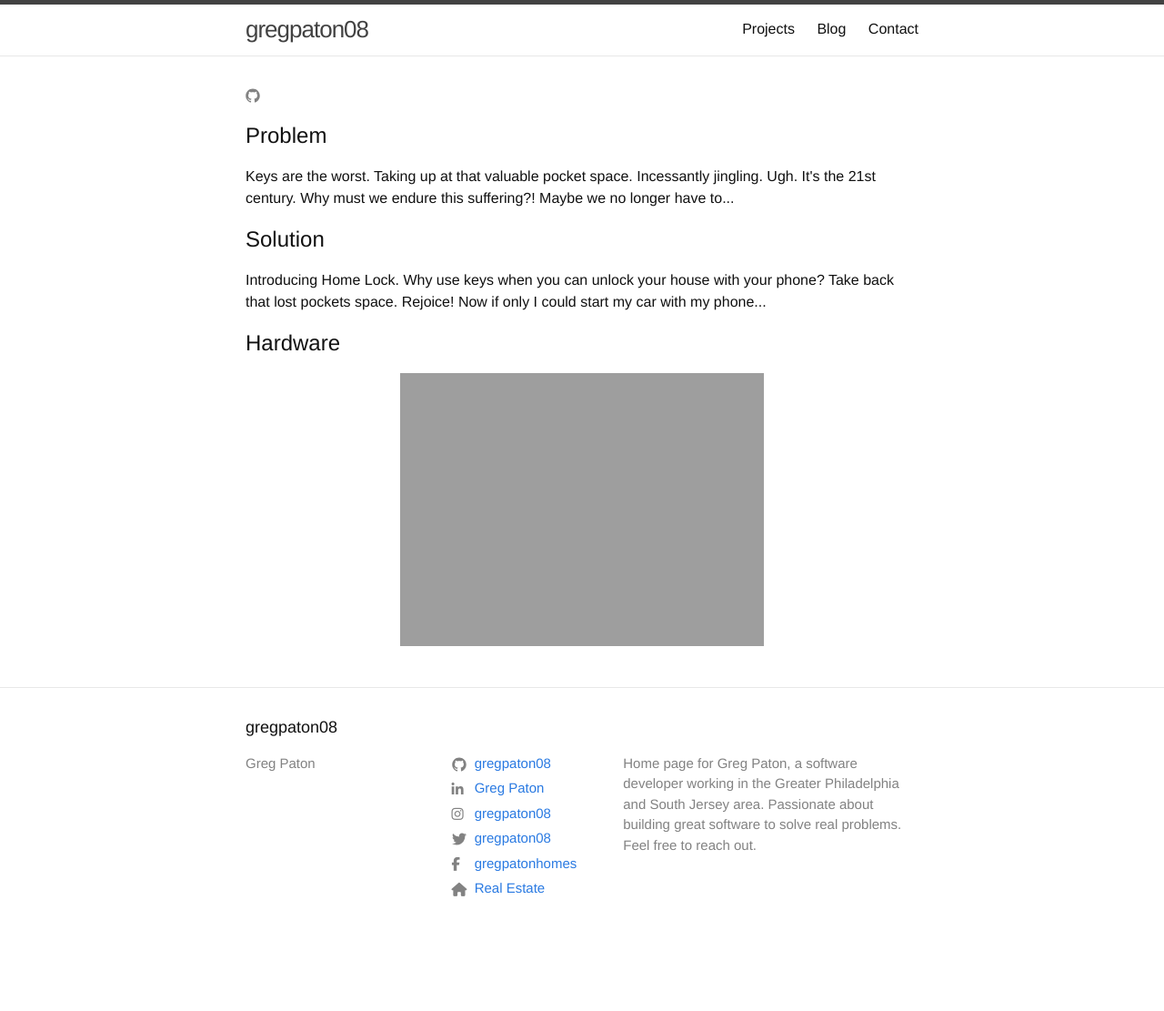
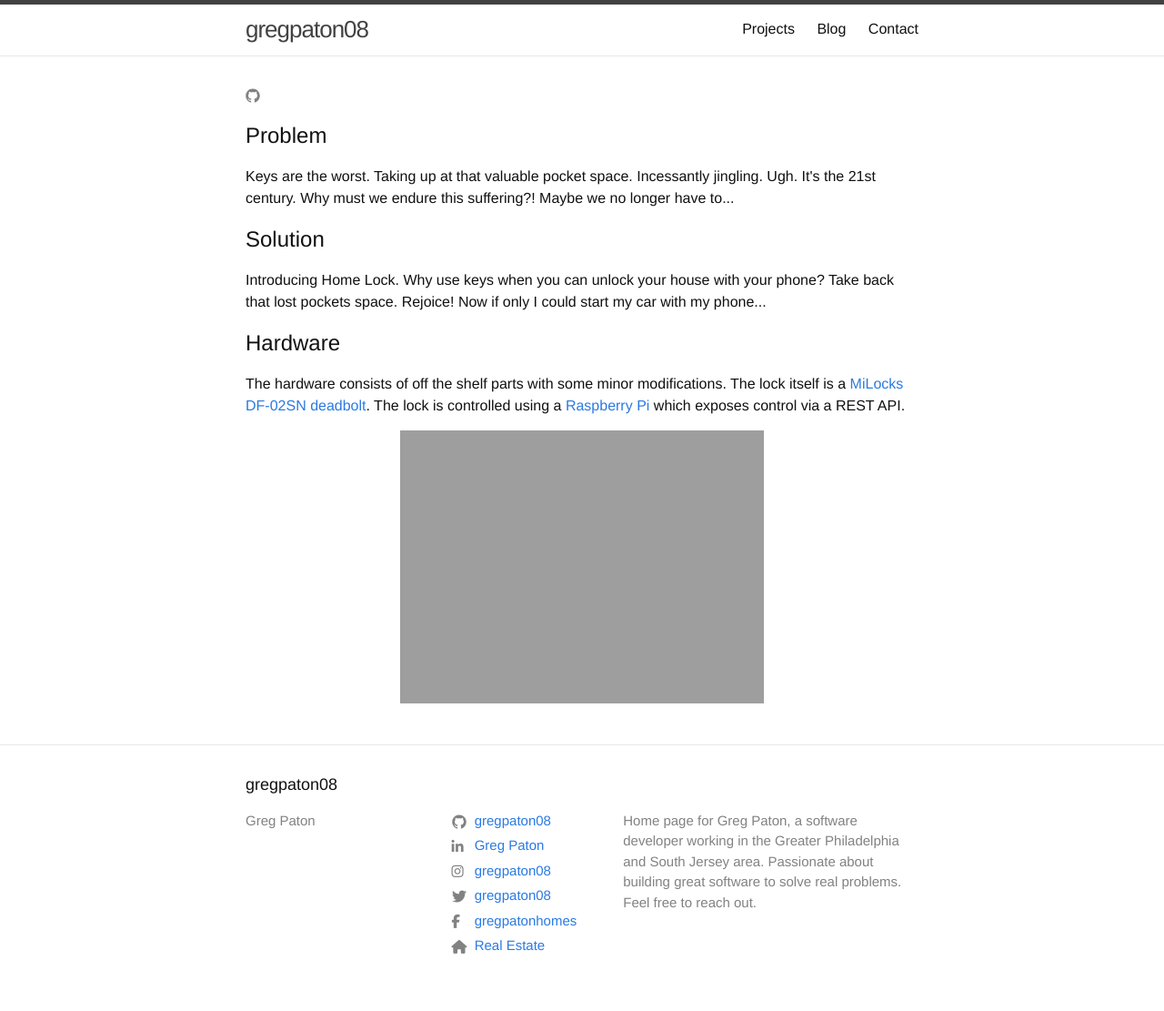
Before and after one commit to gregpaton08/gregpaton08.github.io, a Jekyll site: the page built from _projects/1970-01-03-door-lock.html, in a window 1280 px wide. Shown: the whole page at 91% size. Built offline with Jekyll 4.4.1, drawn with Linux system fonts in a browser that asks for light colours; nearby versions of some CDN libraries; before the commit the page ends 1048 px from its top, so only the background shows below that.

Commit message:
Update door lock project

```diff
--- a/_projects/1970-01-03-door-lock.html
+++ b/_projects/1970-01-03-door-lock.html
@@ -25,6 +25,9 @@ excerpt: Smart lock for my home that is wifi and bluetooth connected.
     Hardware
   </h2>
   <p>
+    The hardware consists of off the shelf parts with some minor modifications. The lock itself is a <a href="https://www.amazon.com/MiLocks-DF-02SN-Electronic-Touchpad-Deadbolt/dp/B00NONIKPC" target="_blank">MiLocks DF-02SN deadbolt</a>. The lock is controlled using a <a href="https://www.raspberrypi.org/" target="_blank">Raspberry Pi</a> which exposes control via a REST API.
+  </p>
+  <p>
     <img class="screenshot img-center" src="{{ site.url }}/assets/door-lock-hardware-1.JPG" width="400" height="533">
   </p>
 
```
